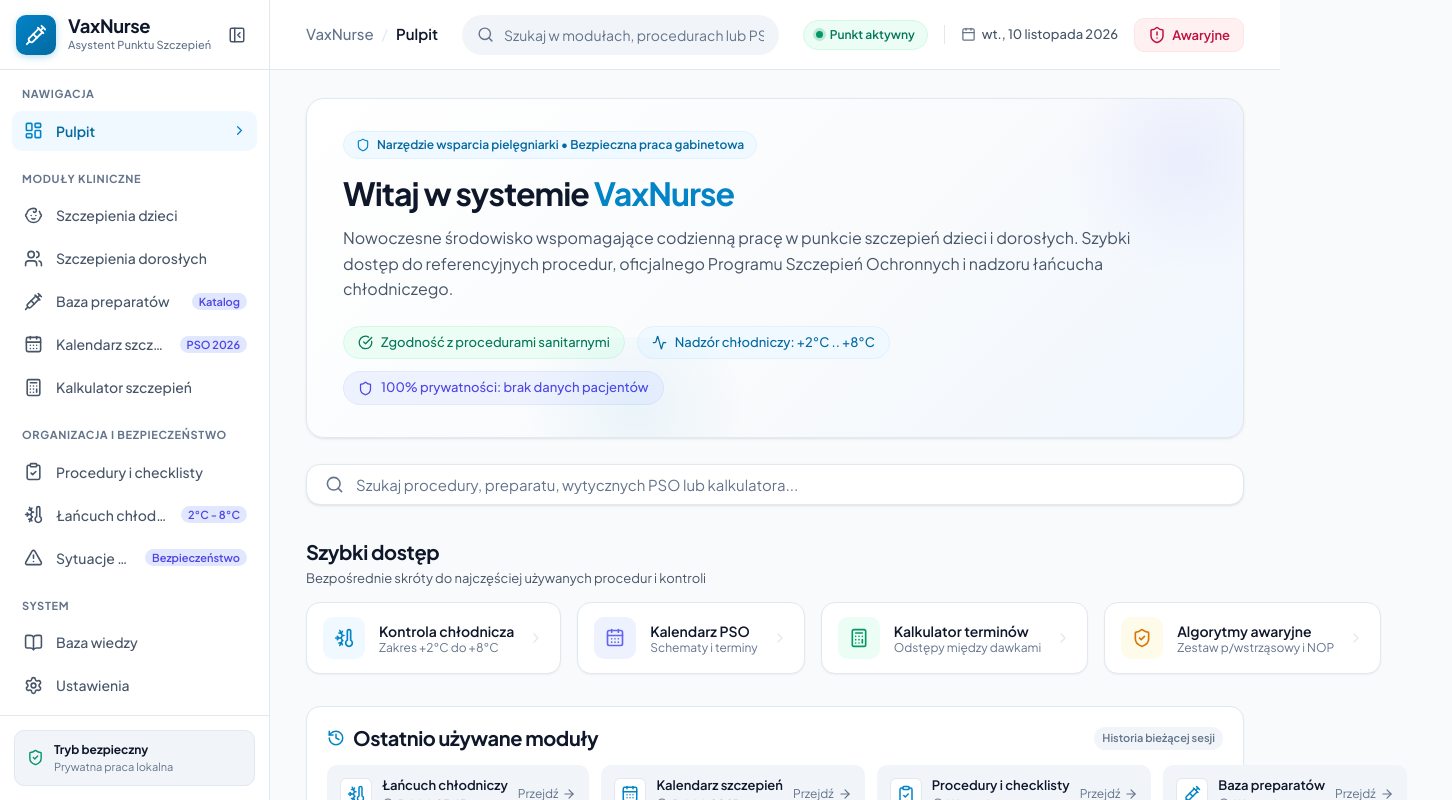
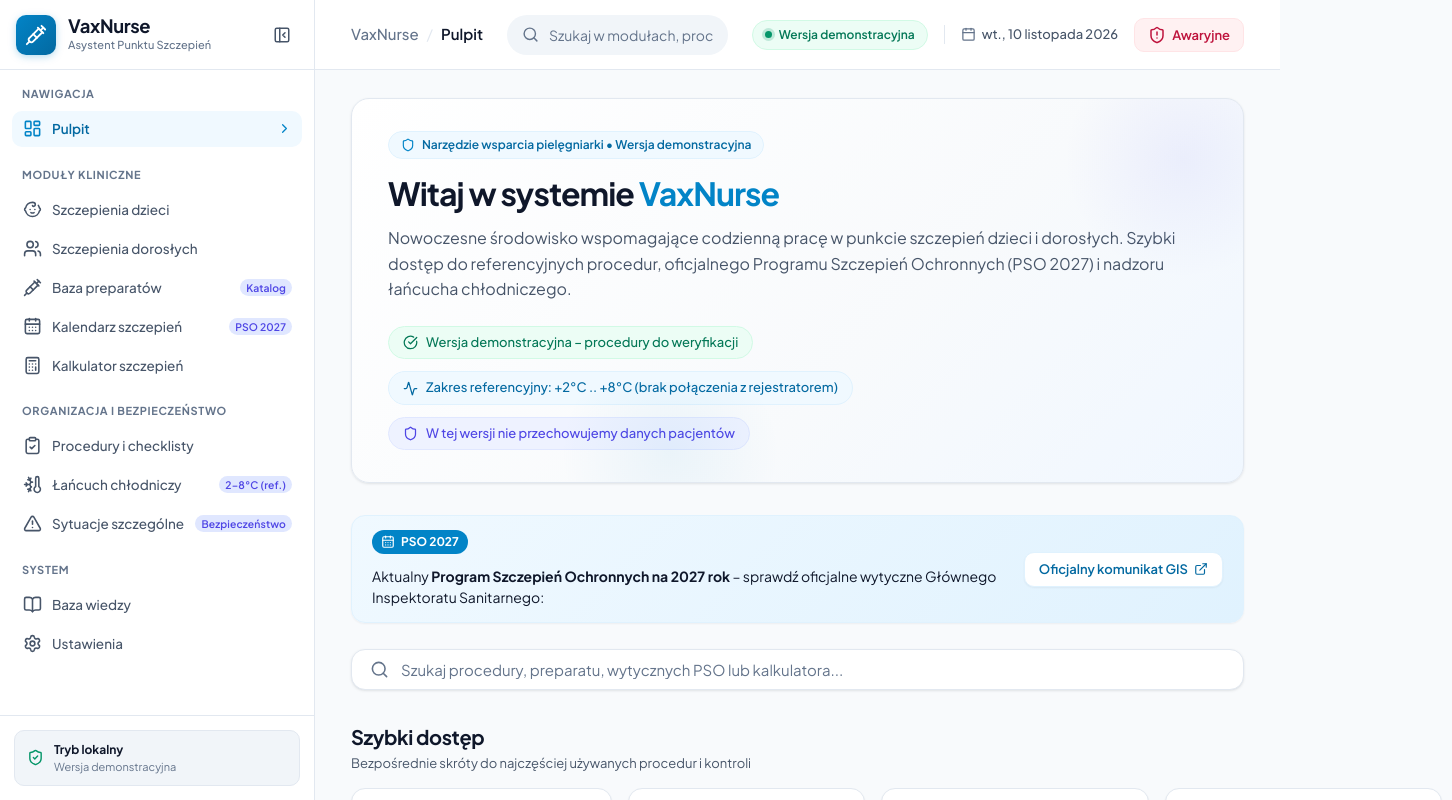
Before and after one commit to knb88888888-boop/vaxnurse, a React (Vite) app: page / in a window 1280 px wide. Shown: the top 800 px of the page, 1452 px wide, since content can reach past the window. Built offline with nearby package versions, Linux system fonts and the light colour scheme.

Commit message:
refactor: update PSO to 2027, refine sidebar widths, and clarify demo status notices

```diff
--- a/src/components/dashboard/DashboardView.tsx
+++ b/src/components/dashboard/DashboardView.tsx
@@ -4,7 +4,9 @@ import {
   Search,
   Activity,
   CheckCircle,
-  AlertCircle
+  AlertCircle,
+  CalendarDays,
+  ExternalLink
 } from 'lucide-react';
 import type { ModuleDefinition, ModuleId, QuickAccessItem } from '../../types/navigation';
 import { QuickAccess } from './QuickAccess';
@@ -51,7 +53,7 @@ export const DashboardView: React.FC<DashboardViewProps> = ({
         <div className="hero-content">
           <div className="hero-pill">
             <Shield size={14} className="hero-pill-icon" />
-            <span>Narzędzie wsparcia pielęgniarki • Bezpieczna praca gabinetowa</span>
+            <span>Narzędzie wsparcia pielęgniarki • Wersja demonstracyjna</span>
           </div>
 
           <h1 className="hero-title">
@@ -60,26 +62,48 @@ export const DashboardView: React.FC<DashboardViewProps> = ({
 
           <p className="hero-description">
             Nowoczesne środowisko wspomagające codzienną pracę w punkcie szczepień dzieci i dorosłych.
-            Szybki dostęp do referencyjnych procedur, oficjalnego Programu Szczepień Ochronnych i nadzoru łańcucha chłodniczego.
+            Szybki dostęp do referencyjnych procedur, oficjalnego Programu Szczepień Ochronnych (PSO 2027) i nadzoru łańcucha chłodniczego.
           </p>
 
-          {/* Quick status bar */}
+          {/* Honest status bar */}
           <div className="hero-indicators">
             <div className="indicator-chip chip-success">
               <CheckCircle size={15} />
-              <span>Zgodność z procedurami sanitarnymi</span>
+              <span>Wersja demonstracyjna – procedury do weryfikacji</span>
             </div>
             <div className="indicator-chip chip-info">
               <Activity size={15} />
-              <span>Nadzór chłodniczy: +2°C .. +8°C</span>
+              <span>Zakres referencyjny: +2°C .. +8°C (brak połączenia z rejestratorem)</span>
             </div>
             <div className="indicator-chip chip-privacy">
               <Shield size={15} />
-              <span>100% prywatności: brak danych pacjentów</span>
+              <span>W tej wersji nie przechowujemy danych pacjentów</span>
             </div>
           </div>
         </div>
       </section>
+
+      {/* Official GIS PSO 2027 Notice Card */}
+      <div className="pso-reference-alert">
+        <div className="pso-alert-content">
+          <div className="pso-alert-badge">
+            <CalendarDays size={14} />
+            <span>PSO 2027</span>
+          </div>
+          <p className="pso-alert-text">
+            Aktualny <strong>Program Szczepień Ochronnych na 2027 rok</strong> – sprawdź oficjalne wytyczne Głównego Inspektoratu Sanitarnego:
+          </p>
+        </div>
+        <a
+          href="https://www.gov.pl/web/gis/program-szczepien-ochronnych-na-2027-rok"
+          target="_blank"
+          rel="noopener noreferrer"
+          className="pso-gis-link"
+        >
+          <span>Oficjalny komunikat GIS</span>
+          <ExternalLink size={14} />
+        </a>
+      </div>
 
       {/* Embedded Search on Dashboard if user focuses here */}
       <div className="dashboard-search-wrapper">
@@ -152,7 +176,7 @@ export const DashboardView: React.FC<DashboardViewProps> = ({
               {searchQuery.trim() ? 'Pasujące moduły aplikacji' : 'Główne moduły punktu szczepień'}
             </h2>
             <p className="section-subtitle">
-              Zintegrowany zestaw narzędzi do obsługi procesu szczepień ochronnych
+              Zintegrowany zestaw narzędzi do obsługi procesu szczepień ochronnych (wersja demonstracyjna)
             </p>
           </div>
           <span className="modules-count-badge">
--- a/src/components/layout/Header.tsx
+++ b/src/components/layout/Header.tsx
@@ -78,9 +78,9 @@ export const Header: React.FC<HeaderProps> = ({
       </div>
 
       <div className="header-right">
-        <div className="header-status-badge" title="Aplikacja działa w trybie bezpiecznym, lokalnym">
+        <div className="header-status-badge" title="Aplikacja w wersji demonstracyjnej">
           <span className="status-indicator-dot"></span>
-          <span className="status-text">Punkt aktywny</span>
+          <span className="status-text">Wersja demonstracyjna</span>
         </div>
 
         <div className="header-date">
--- a/src/components/layout/Sidebar.tsx
+++ b/src/components/layout/Sidebar.tsx
@@ -137,8 +137,8 @@ export const Sidebar: React.FC<SidebarProps> = ({
             <ShieldCheck className="privacy-badge-icon" size={17} />
             {!isCollapsed && (
               <div className="privacy-badge-text">
-                <strong>Tryb bezpieczny</strong>
-                <span>Prywatna praca lokalna</span>
+                <strong>Tryb lokalny</strong>
+                <span>Wersja demonstracyjna</span>
               </div>
             )}
           </div>
--- a/src/components/modules/ModulePlaceholder.tsx
+++ b/src/components/modules/ModulePlaceholder.tsx
@@ -3,7 +3,11 @@ import {
   ArrowLeft,
   CheckCircle2,
   ShieldCheck,
-  BookOpen
+  BookOpen,
+  CalendarDays,
+  ExternalLink,
+  AlertTriangle,
+  ThermometerSnowflake
 } from 'lucide-react';
 import type { ModuleDefinition, ModuleId } from '../../types/navigation';
 
@@ -50,13 +54,60 @@ export const ModulePlaceholder: React.FC<ModulePlaceholderProps> = ({
                 {module.category === 'main' && 'Widok główny'}
               </span>
               {module.badge && <span className="module-custom-badge">{module.badge}</span>}
-              <span className="status-badge-ready">Architektura zintegrowana</span>
+              <span className="status-badge-ready">Wersja demonstracyjna</span>
             </div>
             <h1 className="module-view-title">{module.label}</h1>
             <p className="module-view-lead">{module.description}</p>
           </div>
         </div>
       </div>
+
+      {/* Special Notice for Vaccination Calendar (PSO 2027 GIS Link) */}
+      {module.id === 'vaccination-calendar' && (
+        <div className="module-special-banner pso-gis-banner">
+          <div className="special-banner-icon-box">
+            <CalendarDays size={24} className="banner-icon-blue" />
+          </div>
+          <div className="special-banner-content">
+            <div className="special-banner-badge">Źródło oficjalne</div>
+            <h3 className="special-banner-title">Program Szczepień Ochronnych na 2027 rok</h3>
+            <p className="special-banner-desc">
+              Pełny, oficjalny tekst komunikatu Głównego Inspektora Sanitarnego dotyczący schematów szczepień obowiązkowych i zalecanych na 2027 rok jest dostępny na portalu rządowym.
+            </p>
+            <a
+              href="https://www.gov.pl/web/gis/program-szczepien-ochronnych-na-2027-rok"
+              target="_blank"
+              rel="noopener noreferrer"
+              className="gis-official-link-btn"
+            >
+              <span>Przejdź do oficjalnego komunikatu GIS (gov.pl)</span>
+              <ExternalLink size={16} />
+            </a>
+          </div>
+        </div>
+      )}
+
+      {/* Special Notice for Cold Chain */}
+      {module.id === 'cold-chain' && (
+        <div className="module-special-banner cold-chain-banner">
+          <div className="special-banner-icon-box">
+            <ThermometerSnowflake size={24} className="banner-icon-amber" />
+          </div>
+          <div className="special-banner-content">
+            <div className="special-banner-badge amber">Ważna uwaga techniczna</div>
+            <h3 className="special-banner-title">Kontrola łańcucha chłodniczego – zakres referencyjny</h3>
+            <p className="special-banner-desc">
+              Zakres <strong>+2°C do +8°C</strong> stanowi <strong>zakres referencyjny</strong> dla standardowego przechowywania produktów leczniczych i szczepionek.
+            </p>
+            <div className="cold-chain-warning-box">
+              <AlertTriangle size={18} className="warning-box-icon" />
+              <span>
+                <strong>Brak automatycznego połączenia:</strong> Aplikacja w obecnej wersji <strong>nie posiada automatycznego połączenia z rejestratorem temperatury</strong> ani czujnikami telemetrycznymi. Odczyty temperatury wymagają bezpośredniej weryfikacji manualnej na certyfikowanych urządzeniach pomiarowych chłodziarek.
+              </span>
+            </div>
+          </div>
+        </div>
+      )}
 
       {/* Information Grid */}
       <div className="module-view-content-grid">
@@ -89,7 +140,7 @@ export const ModulePlaceholder: React.FC<ModulePlaceholderProps> = ({
           <div className="safety-body">
             <div className="safety-rule">
               <span className="rule-bullet">•</span>
-              <p><strong>Brak danych osobowych:</strong> Aplikacja nie zbiera, nie przetwarza i nie przekazuje danych pacjentów.</p>
+              <p><strong>W tej wersji nie przechowujemy danych pacjentów:</strong> Aplikacja nie zbiera, nie przetwarza i nie przekazuje danych osobowych ani numerów PESEL.</p>
             </div>
             <div className="safety-rule">
               <span className="rule-bullet">•</span>
@@ -97,7 +148,7 @@ export const ModulePlaceholder: React.FC<ModulePlaceholderProps> = ({
             </div>
             <div className="safety-rule">
               <span className="rule-bullet">•</span>
-              <p><strong>Źródła oficjalne:</strong> Opracowywane treści bazują na oficjalnych komunikatach GIS, Ministerstwa Zdrowia oraz ChPL.</p>
+              <p><strong>Wersja demonstracyjna:</strong> Procedury i narzędzia wymagają każdorazowej weryfikacji z aktualnym komunikatem GIS oraz Charakterystyką Produktu Leczniczego (ChPL).</p>
             </div>
           </div>
 
@@ -117,7 +168,7 @@ export const ModulePlaceholder: React.FC<ModulePlaceholderProps> = ({
       {/* Action footer */}
       <div className="module-view-footer">
         <p className="footer-status-note">
-          Fundament interfejsu modułu został wdrożony zgodnie z architekturą VaxNurse.
+          Fundament interfejsu modułu został wdrożony zgodnie z architekturą VaxNurse (wersja demonstracyjna).
         </p>
         <button
           type="button"
--- a/src/components/settings/SettingsView.tsx
+++ b/src/components/settings/SettingsView.tsx
@@ -43,7 +43,7 @@ export const SettingsView: React.FC<SettingsViewProps> = ({
           <div>
             <div className="module-view-badges">
               <span className="module-category-pill">Narzędzie systemowe</span>
-              <span className="status-badge-ready">Stanowisko aktywne</span>
+              <span className="status-badge-ready">Wersja demonstracyjna</span>
             </div>
             <h1 className="module-view-title">{module.label}</h1>
             <p className="module-view-lead">{module.description}</p>
@@ -124,7 +124,7 @@ export const SettingsView: React.FC<SettingsViewProps> = ({
             <div className="privacy-feature-item">
               <CheckCircle2 size={18} className="feature-check-icon" />
               <div>
-                <strong>Zero danych osobowych:</strong> Brak formularzy pacjentów, brak numerów PESEL, brak gromadzenia historii medycznej.
+                <strong>W tej wersji nie przechowujemy danych pacjentów:</strong> Brak formularzy pacjentów, brak numerów PESEL, brak gromadzenia historii medycznej.
               </div>
             </div>
 
--- a/src/data/navigationData.ts
+++ b/src/data/navigationData.ts
@@ -75,16 +75,16 @@ export const APP_MODULES: ModuleDefinition[] = [
   {
     id: 'vaccination-calendar',
     label: 'Kalendarz szczepień',
-    description: 'Aktualny Program Szczepień Ochronnych (PSO) z podziałem na grupy wiekowe.',
+    description: 'Aktualny Program Szczepień Ochronnych (PSO 2027) z podziałem na grupy wiekowe.',
     category: 'clinical',
     icon: CalendarDays,
     isCore: true,
-    badge: 'PSO 2026',
+    badge: 'PSO 2027',
     purposeNote: 'Oficjalna struktura Programu Szczepień Ochronnych i terminy referencyjne.',
     keyFeatures: [
-      'Przegląd szczepień obowiązkowych i zalecanych',
+      'Oficjalny Program Szczepień Ochronnych (PSO 2027) – komunikat GIS',
       'Odstępy minimalne i maksymalne między dawkami',
-      'Zestawienie zmian w bieżącym komunikacie GIS'
+      'Zestawienie zmian w komunikacie GIS na 2027 rok'
     ]
   },
   {
@@ -116,16 +116,16 @@ export const APP_MODULES: ModuleDefinition[] = [
   {
     id: 'cold-chain',
     label: 'Łańcuch chłodniczy',
-    description: 'Protokoły kontroli temperatury chłodziarek (+2°C do +8°C) i postępowania awaryjnego.',
+    description: 'Protokoły kontroli chłodziarek (zakres referencyjny: +2°C do +8°C, odczyt manualny) i postępowania awaryjnego.',
     category: 'logistics',
     icon: ThermometerSnowflake,
     isCore: true,
-    badge: '2°C - 8°C',
-    purposeNote: 'Rejestr procedur nadzoru nad stabilnością termiczną i sprzętem chłodniczym.',
+    badge: '2–8°C (ref.)',
+    purposeNote: 'Rejestr procedur nadzoru nad stabilnością termiczną i sprzętem chłodniczym (odczyt manualny).',
     keyFeatures: [
-      'Szablony kart codziennego pomiaru temperatury',
-      'Procedura awarii zasilania lub przekroczenia zakresu',
-      'Wytyczne pakowania transportowego (chłodziarki pasywne)'
+      'Karty pomiaru temperatury w zakresie referencyjnym (+2°C do +8°C)',
+      'Brak automatycznego połączenia z rejestratorem – odczyt manualny',
+      'Procedura awarii zasilania lub przekroczenia zakresu'
     ]
   },
   {
@@ -174,7 +174,7 @@ export const QUICK_ACCESS_ITEMS: QuickAccessItem[] = [
   {
     id: 'qa-cold-chain',
     title: 'Kontrola chłodnicza',
-    subtitle: 'Zakres +2°C do +8°C',
+    subtitle: 'Zakres ref. +2°C do +8°C',
     targetModule: 'cold-chain',
     icon: ThermometerSnowflake,
     badgeColor: 'blue'
@@ -182,7 +182,7 @@ export const QUICK_ACCESS_ITEMS: QuickAccessItem[] = [
   {
     id: 'qa-calendar',
     title: 'Kalendarz PSO',
-    subtitle: 'Schematy i terminy',
+    subtitle: 'Program na 2027 rok',
     targetModule: 'vaccination-calendar',
     icon: CalendarDays,
     badgeColor: 'indigo'
--- a/src/styles/dashboard.css
+++ b/src/styles/dashboard.css
@@ -118,6 +118,67 @@
   background-color: var(--violet-50);
   color: var(--violet-700);
   border-color: var(--violet-100);
+}
+
+/* Official GIS PSO 2027 Alert Banner */
+.pso-reference-alert {
+  display: flex;
+  align-items: center;
+  justify-content: space-between;
+  gap: 16px;
+  background: linear-gradient(135deg, #f0f9ff 0%, #e0f2fe 100%);
+  border: 1px solid var(--blue-100);
+  border-radius: var(--radius-lg);
+  padding: 14px 20px;
+  box-shadow: var(--shadow-xs);
+}
+
+.pso-alert-content {
+  display: flex;
+  align-items: center;
+  gap: 12px;
+  flex-wrap: wrap;
+}
+
+.pso-alert-badge {
+  display: inline-flex;
+  align-items: center;
+  gap: 6px;
+  background-color: var(--blue-600);
+  color: #ffffff;
+  padding: 3px 9px;
+  border-radius: var(--radius-full);
+  font-size: 0.75rem;
+  font-weight: 700;
+}
+
+.pso-alert-text {
+  font-size: 0.875rem;
+  color: var(--navy-900);
+}
+
+.pso-gis-link {
+  display: inline-flex;
+  align-items: center;
+  gap: 6px;
+  padding: 7px 14px;
+  background-color: #ffffff;
+  color: var(--blue-700);
+  border: 1px solid var(--blue-100);
+  border-radius: var(--radius-md);
+  font-size: 0.8125rem;
+  font-weight: 600;
+  white-space: nowrap;
+  transition: all var(--transition-fast);
+  box-shadow: var(--shadow-xs);
+  flex-shrink: 0;
+}
+
+.pso-gis-link:hover {
+  background-color: var(--blue-50);
+  border-color: var(--blue-500);
+  color: var(--blue-800);
+  transform: translateY(-1px);
 }
 
 /* Dashboard Embedded Search Bar */
--- a/src/styles/layout.css
+++ b/src/styles/layout.css
@@ -157,11 +157,11 @@
   width: 100%;
   display: flex;
   align-items: center;
-  gap: 12px;
-  padding: 9px 10px;
+  gap: 10px;
+  padding: 8px 10px;
   border-radius: var(--radius-md);
   color: var(--text-muted);
-  font-size: 0.875rem;
+  font-size: 0.845rem;
   font-weight: 500;
   text-align: left;
   transition: all var(--transition-fast);
@@ -187,30 +187,32 @@
   display: flex;
   align-items: center;
   justify-content: center;
-  width: 22px;
-  height: 22px;
+  width: 20px;
+  height: 20px;
   flex-shrink: 0;
 }
 
 .nav-item-label {
   flex: 1;
   white-space: nowrap;
-  overflow: hidden;
-  text-overflow: ellipsis;
+  min-width: 0;
 }
 
 .nav-item-badge {
-  font-size: 0.6875rem;
+  font-size: 0.65rem;
   font-weight: 600;
-  padding: 2px 7px;
+  padding: 2px 6px;
   border-radius: var(--radius-full);
   background-color: var(--violet-100);
   color: var(--violet-700);
+  flex-shrink: 0;
+  letter-spacing: 0.01em;
 }
 
 .nav-active-arrow {
   color: var(--blue-600);
-  margin-left: auto;
+  margin-left: 2px;
+  flex-shrink: 0;
 }
 
 /* Sidebar Footer */
@@ -479,7 +481,8 @@
     top: 0;
     bottom: 0;
     left: 0;
-    width: 280px !important;
+    width: 320px !important;
+    max-width: 88vw !important;
     transform: translateX(-100%);
     box-shadow: var(--shadow-lg);
     z-index: 60;
--- a/src/styles/variables.css
+++ b/src/styles/variables.css
@@ -69,7 +69,7 @@
   --radius-full: 9999px;
 
   /* Spacing & Sizing */
-  --sidebar-width: 270px;
+  --sidebar-width: 315px;
   --sidebar-width-collapsed: 72px;
   --header-height: 70px;
 
```
Also changed, not shown: src/styles/modules.css (+128 -0 lines).
